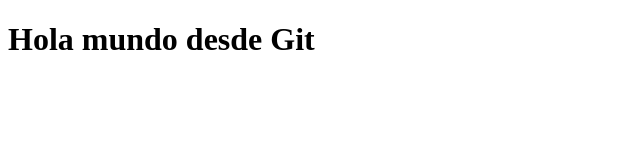
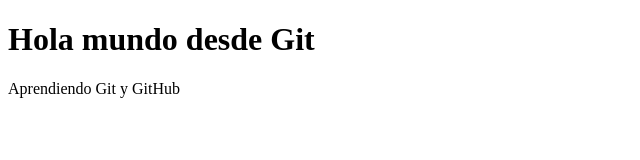
Before and after one commit to mateosantos06/post, a plain HTML site: page index.html in a window 1280 px wide. Shown: the whole page, without its empty margins (0-640 px from the left). Drawn offline with Linux system fonts and the light colour scheme.

Commit message:
Nuevo texto

```diff
--- a/index.html
+++ b/index.html
@@ -9,5 +9,6 @@
 <body>
 
     <h1>Hola mundo desde Git</h1>
+    <p>Aprendiendo Git y GitHub</p>
 </body>
 </html>
```
